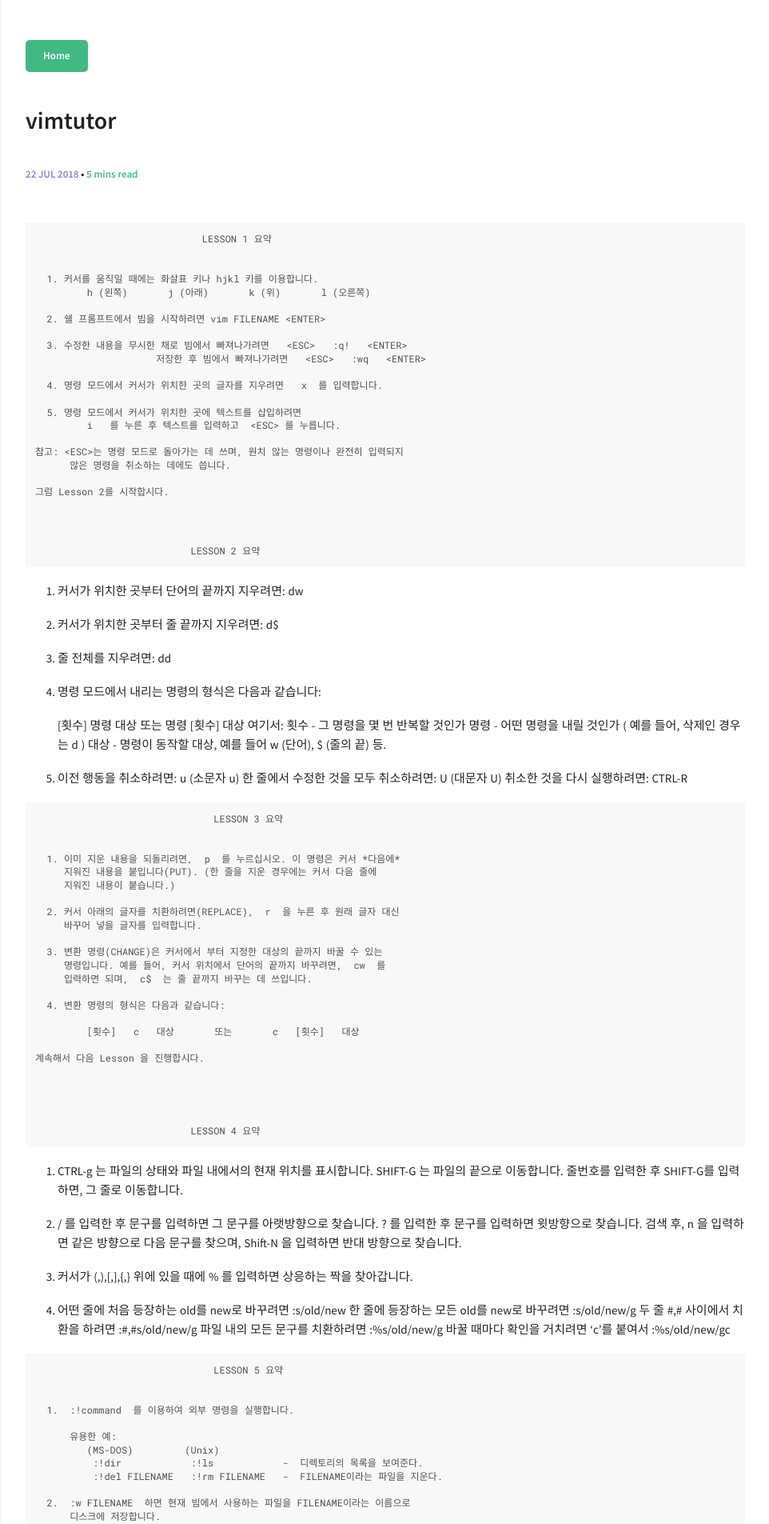
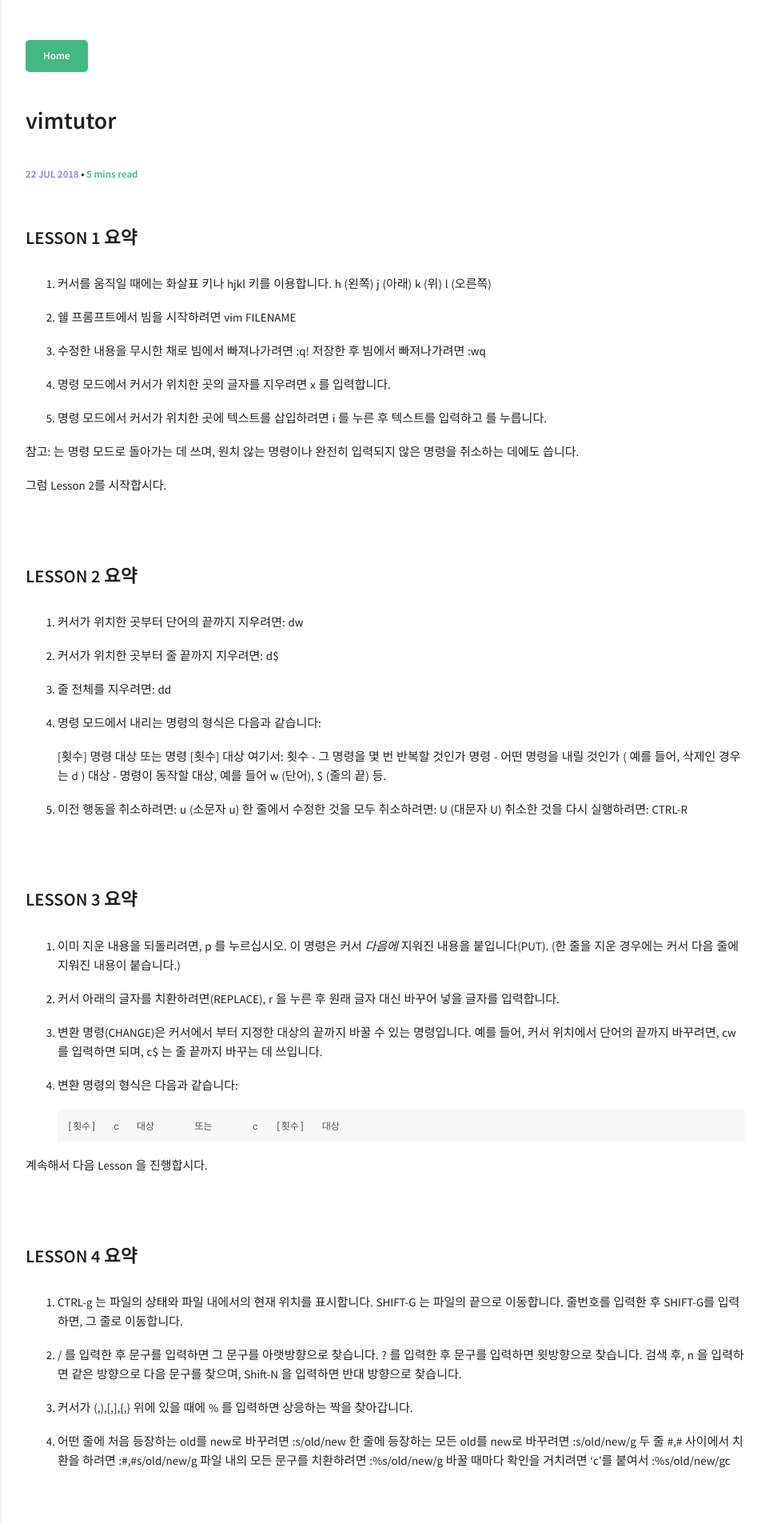
Before and after one commit to esteepark/esteepark.github.io, a Jekyll site: the page built from _posts/2018-07-22-vimtutor.md, in a window 1280 px wide. Shown: the top 1905 px of the page at 80% size, without its empty margins (318-1280 px from the left). Built offline with Jekyll 4.4.1, drawn with Linux system fonts in a browser that asks for light colours; comment, search, counter and statistics services are not loaded; some of the changed text lies outside the part shown.

Commit message:
by esteepark

```diff
--- a/_posts/2018-07-22-vimtutor.md
+++ b/_posts/2018-07-22-vimtutor.md
@@ -7,8 +7,9 @@
 comments: true
 ---
 
-~~~~~~~~~~~~~~~~~~~~~~~~~~~~~~~~~~~~~~~~~~~~~~~~~~~~~~~~~~~~~~~~~~~~~~~~~~~~~~
-                             LESSON 1 요약
+
+
+### LESSON 1 요약
 
 
   1. 커서를 움직일 때에는 화살표 키나 hjkl 키를 이용합니다.
@@ -29,9 +30,9 @@
 
 그럼 Lesson 2를 시작합시다.
 
+<br/>
 
-~~~~~~~~~~~~~~~~~~~~~~~~~~~~~~~~~~~~~~~~~~~~~~~~~~~~~~~~~~~~~~~~~~~~~~~~~~~~~~
-                               LESSON 2 요약
+### LESSON 2 요약
 
 
   1. 커서가 위치한 곳부터 단어의 끝까지 지우려면:    dw
@@ -52,8 +53,9 @@
      한 줄에서 수정한 것을 모두 취소하려면:  U   (대문자 U)
      취소한 것을 다시 실행하려면:            CTRL-R
 
-~~~~~~~~~~~~~~~~~~~~~~~~~~~~~~~~~~~~~~~~~~~~~~~~~~~~~~~~~~~~~~~~~~~~~~~~~~~~~~
-                               LESSON 3 요약
+<br/>
+
+### LESSON 3 요약
 
 
   1. 이미 지운 내용을 되돌리려면,  p  를 누르십시오. 이 명령은 커서 *다음에*
@@ -74,9 +76,9 @@
 계속해서 다음 Lesson 을 진행합시다.
 
 
+<br/>
 
-~~~~~~~~~~~~~~~~~~~~~~~~~~~~~~~~~~~~~~~~~~~~~~~~~~~~~~~~~~~~~~~~~~~~~~~~~~~~~~
-                               LESSON 4 요약
+### LESSON 4 요약
 
 
   1. CTRL-g  는 파일의 상태와 파일 내에서의 현재 위치를 표시합니다.
@@ -98,8 +100,9 @@
      바꿀 때마다 확인을 거치려면 'c'를 붙여서              :%s/old/new/gc
 
 
-~~~~~~~~~~~~~~~~~~~~~~~~~~~~~~~~~~~~~~~~~~~~~~~~~~~~~~~~~~~~~~~~~~~~~~~~~~~~~~
-                               LESSON 5 요약
+<br/>
+
+### LESSON 5 요약
 
 
   1.  :!command  를 이용하여 외부 명령을 실행합니다.
@@ -118,12 +121,9 @@
       뒤에 현재 파일을 집어넣습니다.
 
 
+<br/>
 
-
-
-
-~~~~~~~~~~~~~~~~~~~~~~~~~~~~~~~~~~~~~~~~~~~~~~~~~~~~~~~~~~~~~~~~~~~~~~~~~~~~~~
-                               LESSON 6 요약
+### LESSON 6 요약
 
 
   1.  o 를 입력하면 커서 *아래에* 한 줄이 열리며, 커서는 편집 모드로
@@ -138,15 +138,9 @@
   4. ":set xxx" 를 하면 "xxx" 옵션이 설정됩니다.
 
 
+<br/>
 
-
-
-
-
-
-
-~~~~~~~~~~~~~~~~~~~~~~~~~~~~~~~~~~~~~~~~~~~~~~~~~~~~~~~~~~~~~~~~~~~~~~~~~~~~~~
-                       LESSON 7: 온라인 도움말 명령
+### LESSON 7: 온라인 도움말 명령
 
 
                       ** 온라인 도움말 시스템 사용하기 **
@@ -168,8 +162,10 @@
         :help user-manual
 
 
-~~~~~~~~~~~~~~~~~~~~~~~~~~~~~~~~~~~~~~~~~~~~~~~~~~~~~~~~~~~~~~~~~~~~~~~~~~~~~~
-                       LESSON 8: 시작 스크립트 만들기
+
+<br/>
+
+### LESSON 8: 시작 스크립트 만들기
 
                             ** 빔의 기능 켜기 **
 
@@ -192,9 +188,11 @@
   다음 번에 빔을 시작하면, 구문 강조(syntax highlighting)이 사용될 것입니다.
   모든 원하는 설정을 이 "vimrc" 파일에 넣어둘 수 있습니다.
 
-~~~~~~~~~~~~~~~~~~~~~~~~~~~~~~~~~~~~~~~~~~~~~~~~~~~~~~~~~~~~~~~~~~~~~~~~~~~~~~
 
-  이것으로 빔 길잡이를 마칩니다.  이 길잡이는 빔 편집기에 대한 간략한 개요를
+<br/>
+
+
+>  이것으로 빔 길잡이를 마칩니다.  이 길잡이는 빔 편집기에 대한 간략한 개요를
   보여주기 위한 의도로 제작되었으며, 이 편집기를 정말 간단히 사용하기에
   충분할 뿐입니다.  빔에는 이 길잡이와는 비교할 수 없을 만큼 훨씬 많은 명령이
   있습니다.  다음 사용자 매뉴얼을 읽으십시오: ":help user-manual"
@@ -222,4 +220,3 @@
 
   이 문서의 한국어 버전에 관한 문의는 다음 사이트로 해주십시오.
   http://wiki.kldp.org/wiki.php/VimTutorKo
-~~~~~~~~~~~~~~~~~~~~~~~~~~~~~~~~~~~~~~~~~~~~~~~~~~~~~~~~~~~~~~~~~~~~~~~~~~~~~~
```
